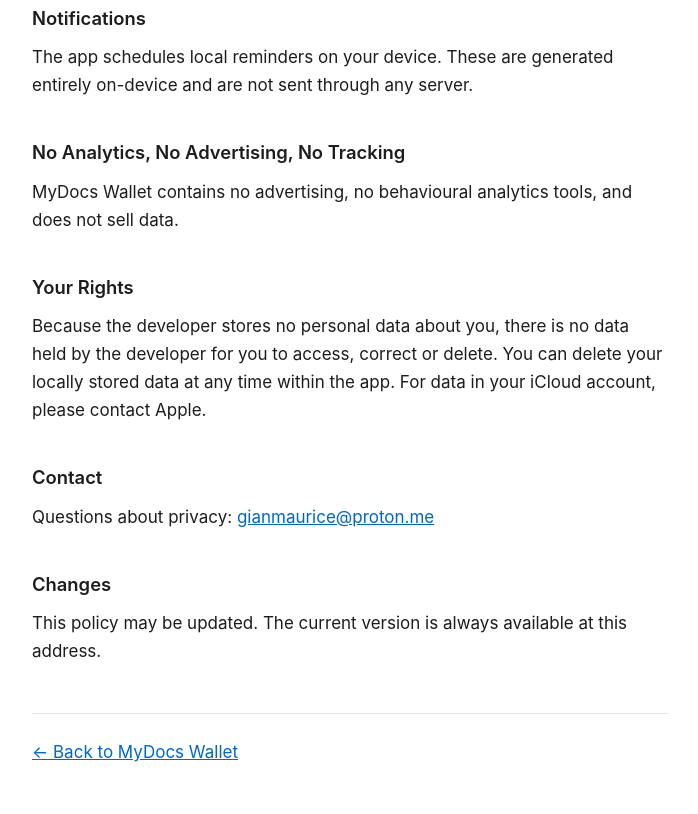
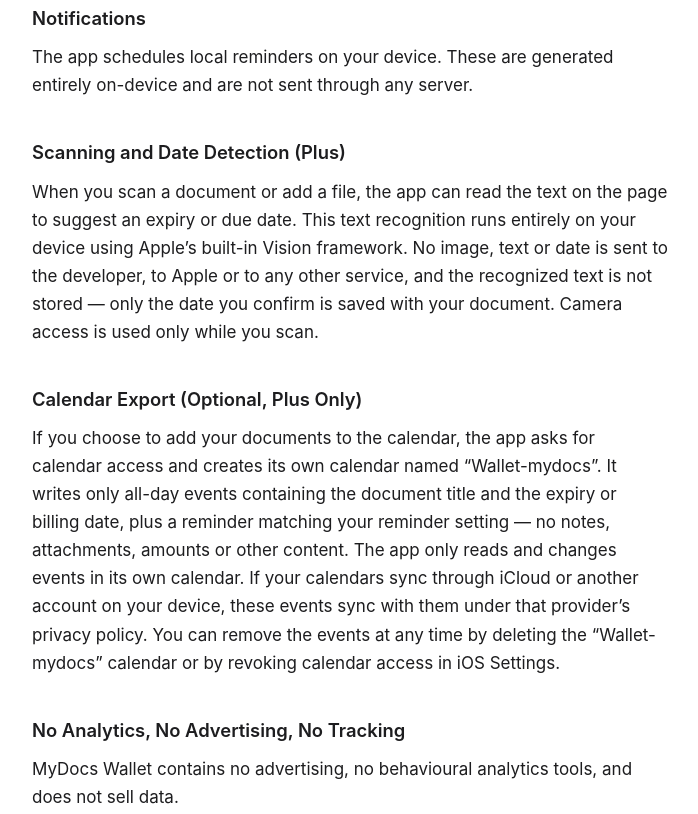
Before and after one commit to gianmaurice/MyDocsWallet-legal, a plain HTML site: page privacypolicy.html in a window 1280 px wide. Shown: the part 1187-2001 px from the top of the page, without its empty margins (290-988 px from the left). Drawn offline with Linux system fonts and the light colour scheme.

Commit message:
Privacy policy: on-device date detection and calendar export (1.3.0)

```diff
--- a/privacypolicy.html
+++ b/privacypolicy.html
@@ -67,7 +67,7 @@
     <a class="back" href="index.html">&larr; MyDocs Wallet</a>
 
     <h1>Privacy Policy</h1>
-    <p class="updated">Last updated: July 22, 2026</p>
+    <p class="updated">Last updated: November 19, 2026</p>
 
     <h2>Your Data Stays on Your Device</h2>
     <p>MyDocs Wallet is designed as a local app. All documents, images, notes, links, dates and amounts you enter are stored exclusively on your device. The developer operates no server and has no access to your documents or their contents at any time.</p>
@@ -87,6 +87,12 @@
     <h2>Notifications</h2>
     <p>The app schedules local reminders on your device. These are generated entirely on-device and are not sent through any server.</p>
 
+    <h2>Scanning and Date Detection (Plus)</h2>
+    <p>When you scan a document or add a file, the app can read the text on the page to suggest an expiry or due date. This text recognition runs entirely on your device using Apple&rsquo;s built-in Vision framework. No image, text or date is sent to the developer, to Apple or to any other service, and the recognized text is not stored &mdash; only the date you confirm is saved with your document. Camera access is used only while you scan.</p>
+
+    <h2>Calendar Export (Optional, Plus Only)</h2>
+    <p>If you choose to add your documents to the calendar, the app asks for calendar access and creates its own calendar named &ldquo;Wallet-mydocs&rdquo;. It writes only all-day events containing the document title and the expiry or billing date, plus a reminder matching your reminder setting &mdash; no notes, attachments, amounts or other content. The app only reads and changes events in its own calendar. If your calendars sync through iCloud or another account on your device, these events sync with them under that provider&rsquo;s privacy policy. You can remove the events at any time by deleting the &ldquo;Wallet-mydocs&rdquo; calendar or by revoking calendar access in iOS Settings.</p>
+
     <h2>No Analytics, No Advertising, No Tracking</h2>
     <p>MyDocs Wallet contains no advertising, no behavioural analytics tools, and does not sell data.</p>
 
```
